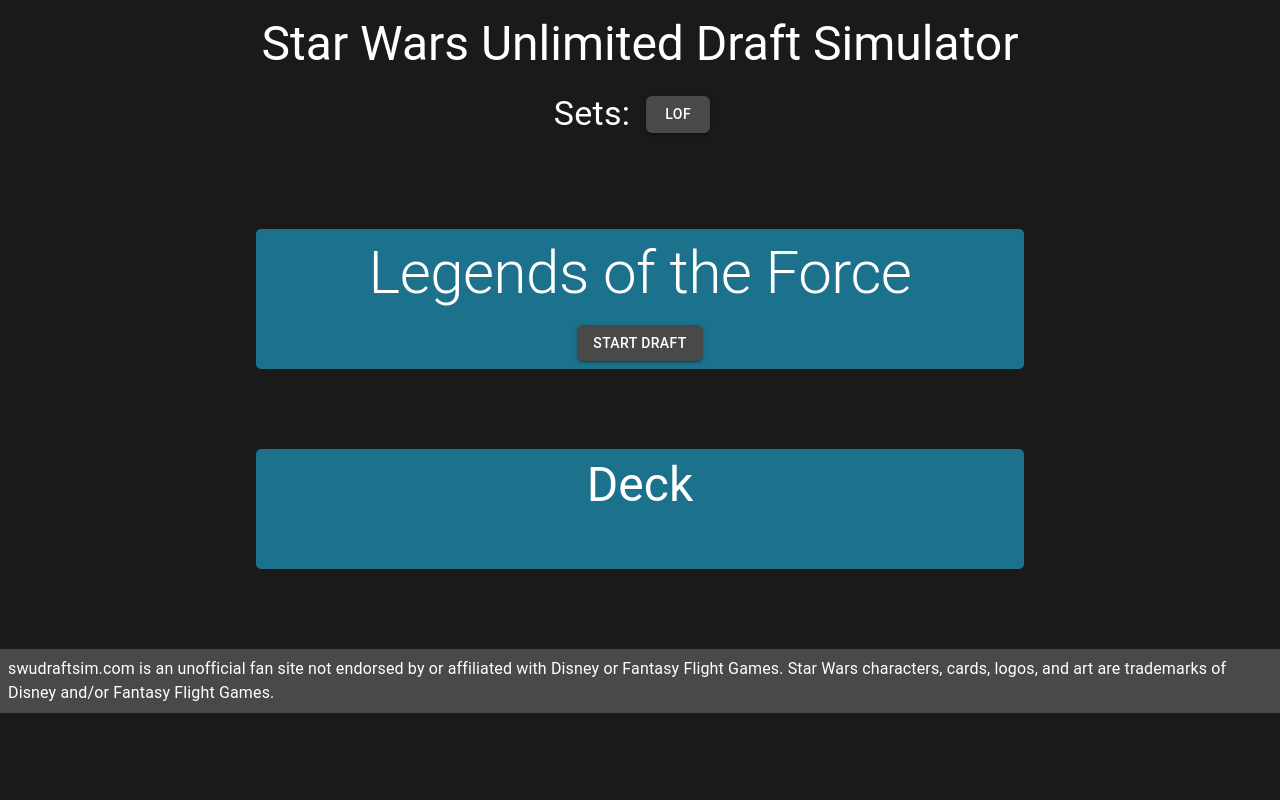
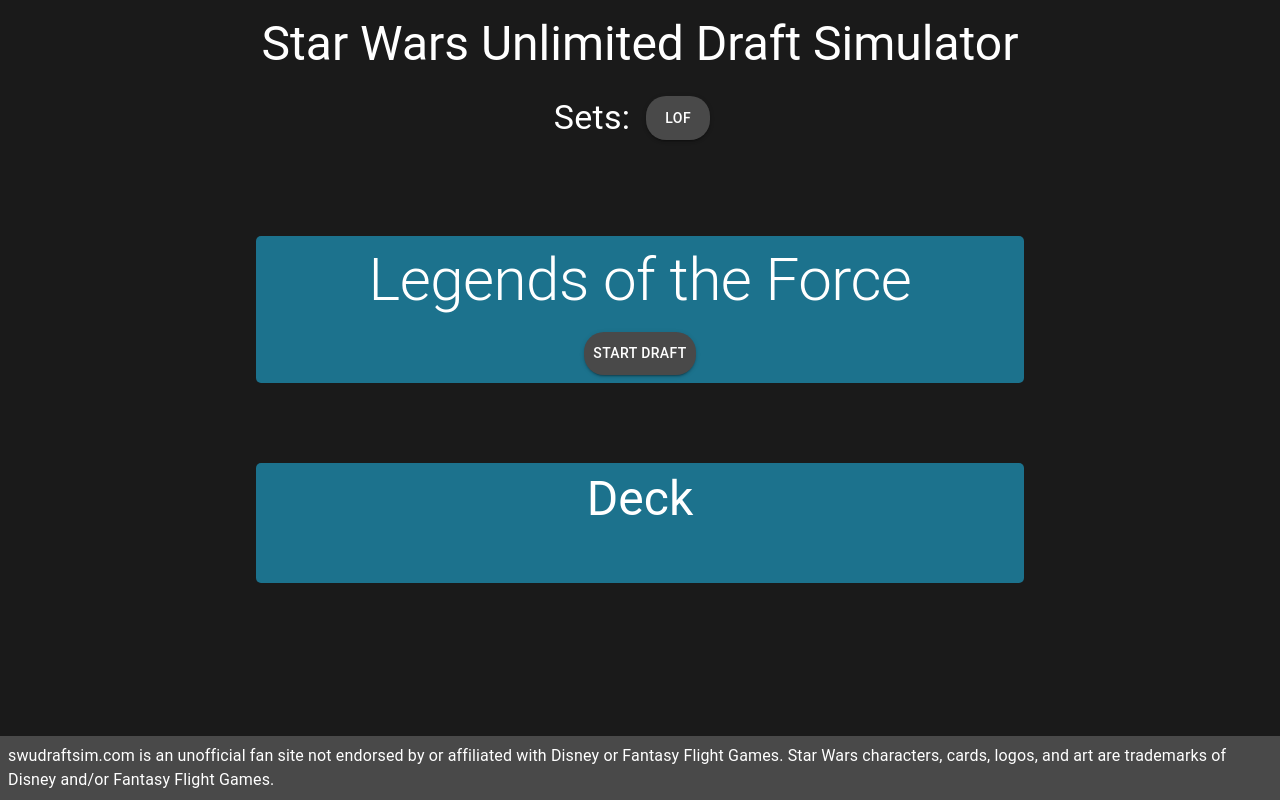
Before and after one commit to Trys2Hard/swu-draft-sim, a React (Vite) app in the folder client/: page / in a window 1280 px wide. Built offline with nearby package versions, Linux system fonts and the light colour scheme.

Commit message:
Update Footer and Buttons
Footer is now sticky, stays on the bottom of the page. Created a default button component for Set and Start Draft buttons.

```diff
--- a/client/src/App.jsx
+++ b/client/src/App.jsx
@@ -1,16 +1,18 @@
-import { CssBaseline, GlobalStyles, Typography } from '@mui/material';
+import { CssBaseline, GlobalStyles, Typography, Box } from '@mui/material';
 import Pack from './Pack';
 import Footer from './Footer';
 
 function App() {
   return (
-    <>
-      <Typography variant='h3' component='h1' sx={{ textAlign: 'center', mt: '1rem', color: 'white' }} >Star Wars Unlimited Draft Simulator</Typography>
-      <CssBaseline />
-      <GlobalStyles styles={{ body: { backgroundColor: 'rgba(26, 26, 26, 1)' } }} />
-      <Pack />
+    <Box sx={{ display: 'flex', flexDirection: 'column', minHeight: '100vh' }}>
+      <Box sx={{ flex: '1' }}>
+        <Typography variant='h3' component='h1' sx={{ textAlign: 'center', mt: '1rem', color: 'white' }} >Star Wars Unlimited Draft Simulator</Typography>
+        <CssBaseline />
+        <GlobalStyles styles={{ body: { backgroundColor: 'rgba(26, 26, 26, 1)' } }} />
+        <Pack />
+      </Box>
       <Footer />
-    </>
+    </Box>
   )
 }
 
--- /dev/null
+++ b/client/src/DefaultButton.jsx
@@ -0,0 +1,19 @@
+import { Button } from '@mui/material';
+
+export default function DefaultButton({ draftStarted, handleStartDraft, children }) {
+    const styles = {
+        DefaultButton: {
+            display: draftStarted ? 'none' : 'flex',
+            backgroundColor: 'rgba(73, 73, 73, 1)',
+            borderRadius: '20px',
+            p: '0.6rem',
+            '&:hover': {
+                background: 'linear-gradient(rgba(125, 125, 125, 1), rgba(31, 202, 255, 0.5))',
+            },
+        },
+    }
+
+    return (
+        <Button variant='contained' sx={styles.DefaultButton} onClick={() => handleStartDraft()}>{children}</Button>
+    )
+}
--- a/client/src/Footer.jsx
+++ b/client/src/Footer.jsx
@@ -1,12 +1,23 @@
 import { Box, Typography } from '@mui/material';
 
 export default function Footer() {
+    const styles = {
+        footer: {
+            display: 'flex',
+            justifyContent: 'center',
+            background: 'rgba(73, 73, 73, 1)',
+            p: '0.5rem',
+            mt: '5rem',
+            color: 'white'
+        },
+    };
+
     return (
-        <Box sx={{ display: 'flex', justifyContent: 'center', background: 'rgba(73, 73, 73, 1)', p: '0.5rem', mt: '5rem', color: 'white' }}>
+        <Box sx={styles.footer}>
             <Typography>
                 swudraftsim.com is an unofficial fan site not endorsed by or affiliated with Disney or Fantasy Flight Games.
                 Star Wars characters, cards, logos, and art are trademarks of Disney and/or Fantasy Flight Games.
             </Typography>
         </Box>
-    );
-};
+    )
+}
--- a/client/src/Pack.jsx
+++ b/client/src/Pack.jsx
@@ -5,6 +5,7 @@
 import Sets from './Sets';
 import { v4 as uuid } from 'uuid';
 import CurrentPack from './CurrentPack';
+import DefaultButton from './DefaultButton';
 
 export default function Pack() {
     const [deckLeaders, setDeckLeaders] = useState([]);
@@ -275,14 +276,6 @@
             alignItems: 'center',
             color: 'white',
         },
-        startDraft: {
-            display: draftStarted ? 'none' : 'flex',
-            backgroundColor: 'rgba(73, 73, 73, 1)',
-            borderRadius: '6px',
-            '&:hover': {
-                filter: 'brightness(1.2)',
-            },
-        },
     };
 
     return (
@@ -298,7 +291,7 @@
                         </Box>
                     </Box>}
                 {!draftStarted && <Typography variant='h2' component='h4' sx={{ mb: '1rem' }}>{setName}</Typography>}
-                <Button variant='contained' sx={styles.startDraft} onClick={() => handleStartDraft()}>Start Draft</Button>
+                <DefaultButton draftStarted={draftStarted} handleStartDraft={handleStartDraft}>Start Draft</DefaultButton>
                 {draftStarted && < CurrentPack
                     draftStarted={draftStarted}
                     draftingLeaders={draftingLeaders}
--- a/client/src/Sets.jsx
+++ b/client/src/Sets.jsx
@@ -1,4 +1,5 @@
 import { Box, Typography, List, ListItem, Button } from '@mui/material';
+import DefaultButton from './DefaultButton';
 
 const styles = {
     sets: {
@@ -7,13 +8,6 @@
         alignItems: 'center',
         color: 'white',
         mt: '0.5rem',
-    },
-    setButton: {
-        backgroundColor: 'rgba(73, 73, 73, 1)',
-        borderRadius: '6px',
-        '&:hover': {
-            filter: 'brightness(1.2)',
-        }
     },
 };
 
@@ -25,7 +19,7 @@
                 {sets.map((set) => {
                     return (
                         <ListItem key={set}>
-                            <Button variant='contained' sx={styles.setButton} value={set} onClick={handleSetChange}>{set}</Button>
+                            <DefaultButton value={set} onClick={handleSetChange}>{set}</DefaultButton>
                         </ListItem>
                     )
                 })}
```
